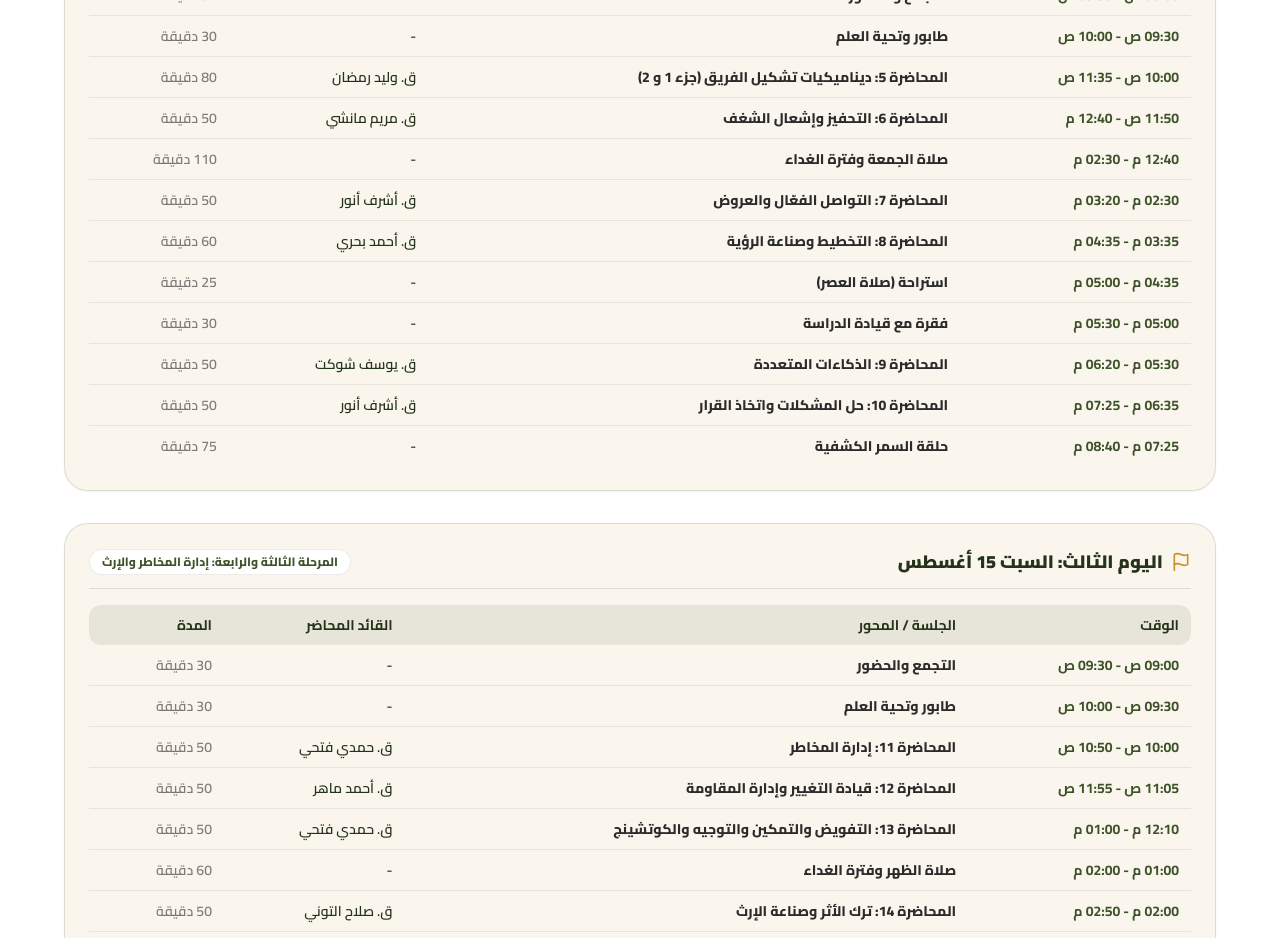
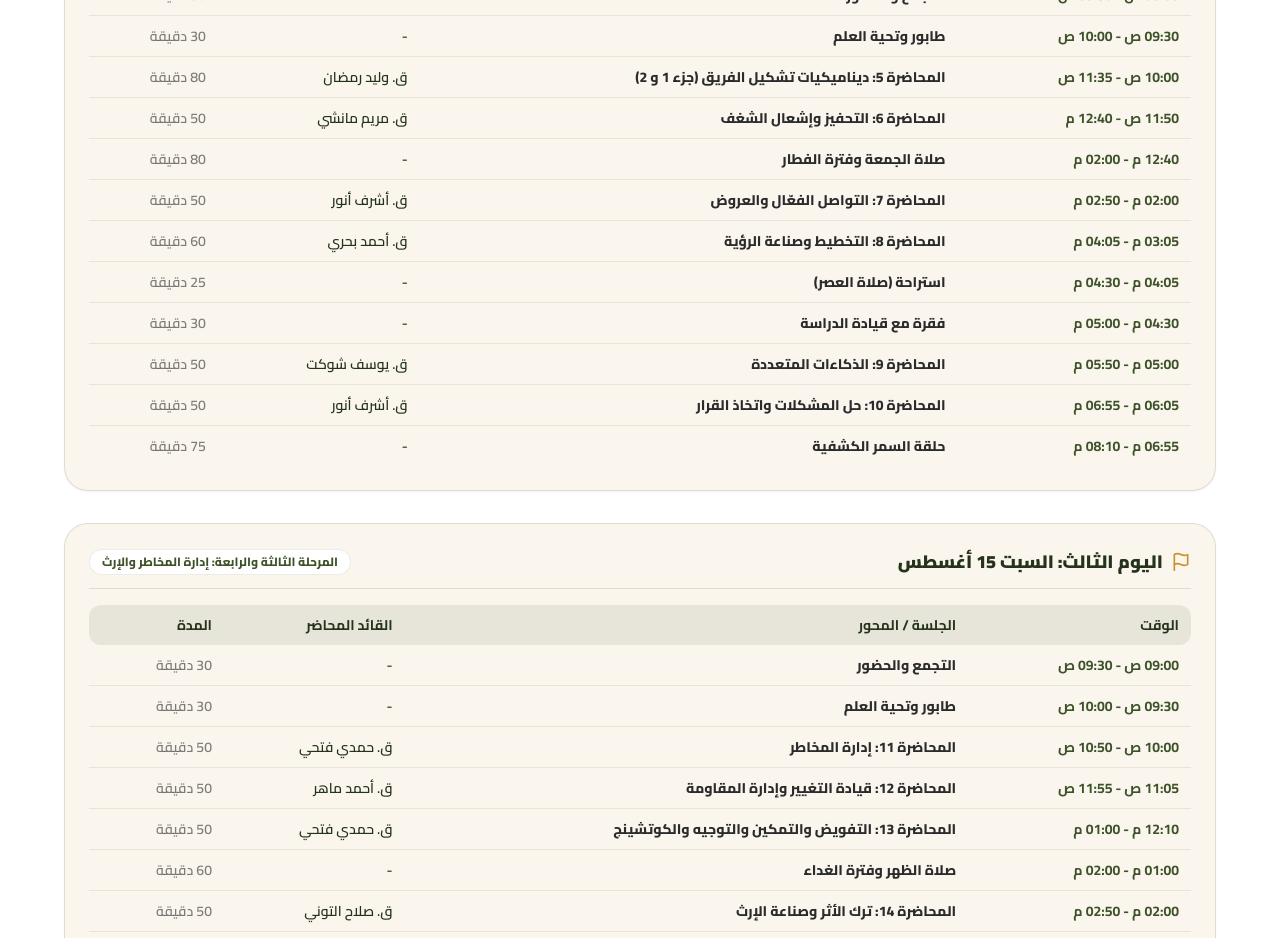
Before and after one commit to MoustafaHashem/athar, a Next.js app: page / in a window 1280 px wide. Shown: the part 2300-3238 px from the top of the page. Built offline with nearby package versions, Linux system fonts and the light colour scheme.

Commit message:
Update Friday schedule: shorten lunch break and shift remaining items

```diff
--- a/app/page.tsx
+++ b/app/page.tsx
@@ -209,14 +209,14 @@ export default function LandingPage() {
         { time: "09:30 ص - 10:00 ص", title: "طابور وتحية العلم", instructor: "-", duration: "30 دقيقة" },
         { time: "10:00 ص - 11:35 ص", title: "المحاضرة 5: ديناميكيات تشكيل الفريق (جزء 1 و 2)", instructor: "ق. وليد رمضان", duration: "80 دقيقة" },
         { time: "11:50 ص - 12:40 م", title: "المحاضرة 6: التحفيز وإشعال الشغف", instructor: "ق. مريم مانشي", duration: "50 دقيقة" },
-        { time: "12:40 م - 02:30 م", title: "صلاة الجمعة وفترة الغداء", instructor: "-", duration: "110 دقيقة" },
-        { time: "02:30 م - 03:20 م", title: "المحاضرة 7: التواصل الفعّال والعروض", instructor: "ق. أشرف أنور", duration: "50 دقيقة" },
-        { time: "03:35 م - 04:35 م", title: "المحاضرة 8: التخطيط وصناعة الرؤية", instructor: "ق. أحمد بحري", duration: "60 دقيقة" },
-        { time: "04:35 م - 05:00 م", title: "استراحة (صلاة العصر)", instructor: "-", duration: "25 دقيقة" },
-        { time: "05:00 م - 05:30 م", title: "فقرة مع قيادة الدراسة", instructor: "-", duration: "30 دقيقة" },
-        { time: "05:30 م - 06:20 م", title: "المحاضرة 9: الذكاءات المتعددة", instructor: "ق. يوسف شوكت", duration: "50 دقيقة" },
-        { time: "06:35 م - 07:25 م", title: "المحاضرة 10: حل المشكلات واتخاذ القرار", instructor: "ق. أشرف أنور", duration: "50 دقيقة" },
-        { time: "07:25 م - 08:40 م", title: "حلقة السمر الكشفية", instructor: "-", duration: "75 دقيقة" },
+        { time: "12:40 م - 02:00 م", title: "صلاة الجمعة وفترة الفطار", instructor: "-", duration: "80 دقيقة" },
+        { time: "02:00 م - 02:50 م", title: "المحاضرة 7: التواصل الفعّال والعروض", instructor: "ق. أشرف أنور", duration: "50 دقيقة" },
+        { time: "03:05 م - 04:05 م", title: "المحاضرة 8: التخطيط وصناعة الرؤية", instructor: "ق. أحمد بحري", duration: "60 دقيقة" },
+        { time: "04:05 م - 04:30 م", title: "استراحة (صلاة العصر)", instructor: "-", duration: "25 دقيقة" },
+        { time: "04:30 م - 05:00 م", title: "فقرة مع قيادة الدراسة", instructor: "-", duration: "30 دقيقة" },
+        { time: "05:00 م - 05:50 م", title: "المحاضرة 9: الذكاءات المتعددة", instructor: "ق. يوسف شوكت", duration: "50 دقيقة" },
+        { time: "06:05 م - 06:55 م", title: "المحاضرة 10: حل المشكلات واتخاذ القرار", instructor: "ق. أشرف أنور", duration: "50 دقيقة" },
+        { time: "06:55 م - 08:10 م", title: "حلقة السمر الكشفية", instructor: "-", duration: "75 دقيقة" },
       ],
     },
     {
```
